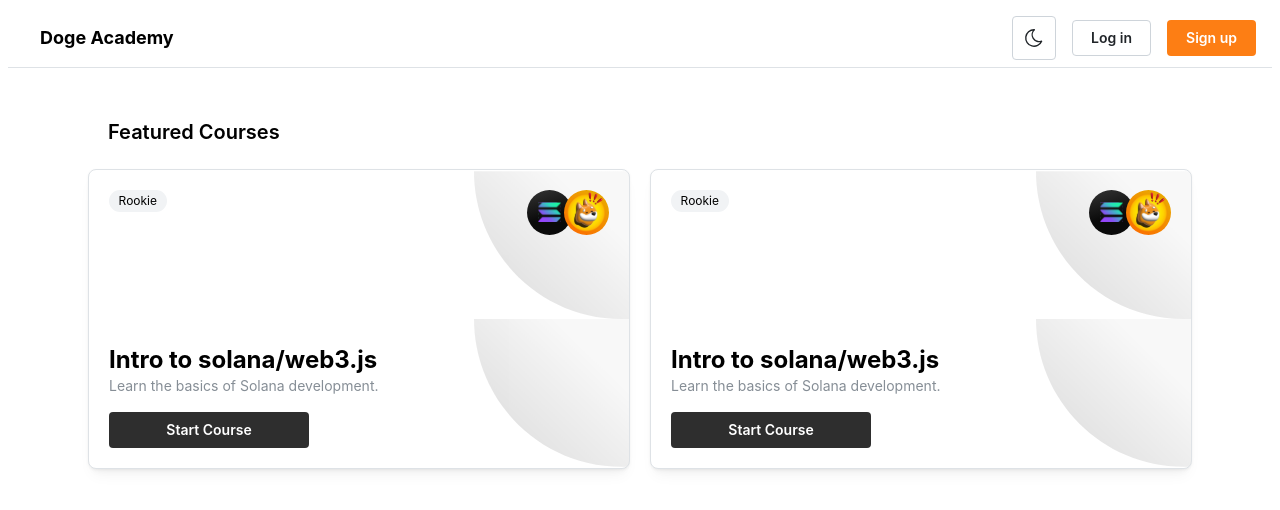
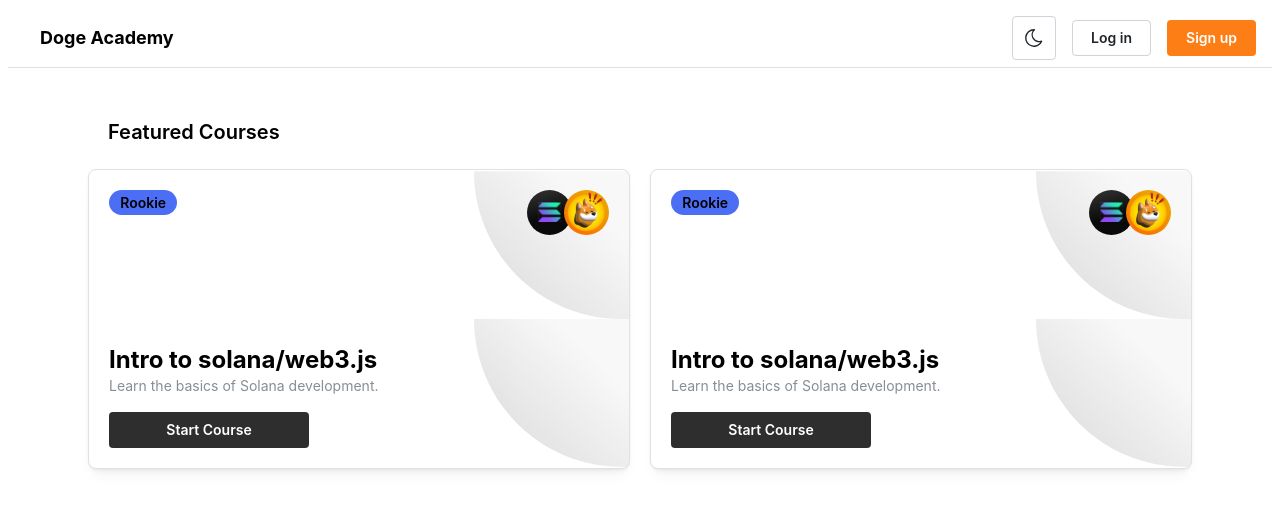
Before and after one commit to pixel-tom/sandpack, a Next.js app: page / in a window 1280 px wide. Shown: the top 510 px of the page. Built offline with nearby package versions, Linux system fonts and the light colour scheme.

Commit message:
update styling

```diff
--- a/src/components/FeaturedCourseCard/FeaturedCourseCard.tsx
+++ b/src/components/FeaturedCourseCard/FeaturedCourseCard.tsx
@@ -35,7 +35,7 @@
       }}
     >
       <div className="flex justify-between w-full">
-        <Pill>Rookie</Pill>
+        <Pill bg="indigo" fw={600} size="md">Rookie</Pill>
         <div className="flex space-x-[-8px] ">
           {course.icons.map((icon, index) => (
             <Image key={index} src={icon} alt={`icon-${index}`} width={45} height={45} />
--- a/src/data/courses.ts
+++ b/src/data/courses.ts
@@ -6,7 +6,7 @@
     contentFile: "@/lessons/intro-to-transactions/courseContent",
     files: "@/lessons/intro-to-transactions/files",
     icons: ["/solana.svg", "/bonk.svg"],
-      bgColor: "#1b1b1b"
+    bgColor: "#1b1b1b",
   },
   {
     id: "intro-to-solana",
@@ -15,7 +15,7 @@
     contentFile: "@/lessons/intro-to-transactions/courseContent",
     files: "@/lessons/intro-to-transactions/files",
     icons: ["/solana.svg", "/bonk.svg"],
-        bgColor: "#1b1b1b"
+    bgColor: "#3C54D2",
   },
   // Add more courses here as needed
 ];
```
Lines whose indentation alone changed are shown as unchanged.
